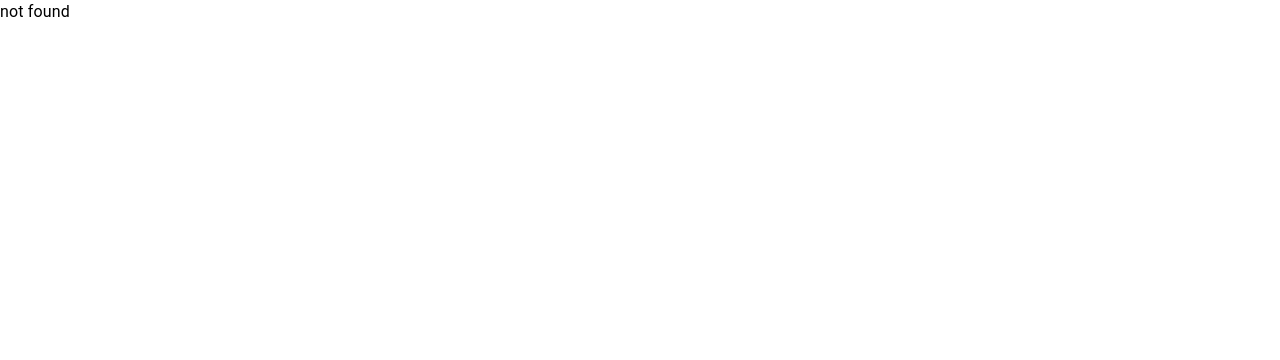
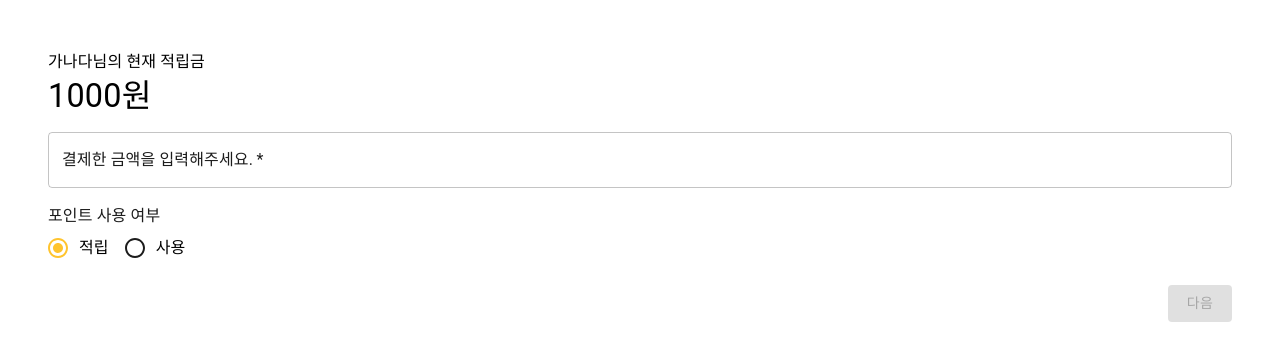
Before and after one commit to aha-point/front, a React (Create React App) app: page /UsePoint in a window 1280 px wide. Shown: the top 360 px of the page. Built offline with nearby package versions, Linux system fonts and the light colour scheme.

Commit message:
usepoint 페이지 추가

```diff
--- /dev/null
+++ b/src/Components/RadioButtonGroup.tsx
@@ -0,0 +1,48 @@
+import { FC, useEffect, useState } from 'react';
+import Radio from '@mui/material/Radio';
+import RadioGroup from '@mui/material/RadioGroup';
+import FormControlLabel from '@mui/material/FormControlLabel';
+import FormControl from '@mui/material/FormControl';
+import FormLabel from '@mui/material/FormLabel';
+
+interface RadioButtonItem {
+  value: string;
+  label: string;
+}
+interface RadioButtonGroupProps {
+  radioButtonGroupLabel: string;
+  radioButtonList: RadioButtonItem[];
+  defaultRadioButtonValue: string;
+  changePointUseState: React.Dispatch<React.SetStateAction<string>>;
+}
+
+const RadioButtonGroup: FC<RadioButtonGroupProps> = ({
+  radioButtonGroupLabel,
+  radioButtonList,
+  defaultRadioButtonValue,
+  changePointUseState,
+}: RadioButtonGroupProps) => {
+  const [value, setValue] = useState('getPoint');
+  useEffect(() => {
+    changePointUseState(value);
+  }, [value]);
+  return (
+    <FormControl>
+      <FormLabel id="demo-radio-buttons-group-label">{radioButtonGroupLabel}</FormLabel>
+      <RadioGroup
+        aria-labelledby="demo-radio-buttons-group-label"
+        row
+        value={value}
+        name="radio-buttons-group"
+        onChange={(e: any) => {
+          setValue(e.target.value);
+        }}
+      >
+        {radioButtonList.map((e, index) => (
+          <FormControlLabel key={index} value={e.value} control={<Radio />} label={e.label} />
+        ))}
+      </RadioGroup>
+    </FormControl>
+  );
+};
+export default RadioButtonGroup;
--- /dev/null
+++ b/src/Components/usePoint/InfoText.tsx
@@ -0,0 +1,29 @@
+import { Typography } from '@mui/material';
+import { FC } from 'react';
+import { Box } from '@mui/system';
+
+interface InfoTextProps {
+  pointUseStatus: string;
+  price: number;
+  userPoint: number;
+}
+
+const InfoText: FC<InfoTextProps> = ({ pointUseStatus, userPoint, price }: InfoTextProps) => {
+  return pointUseStatus === 'getPoint' ? (
+    <Box>
+      <span>{price}</span>원을 결제하여
+      <span>{Math.round(price * 0.1)}</span>포인트를 적립합니다.
+    </Box>
+  ) : (
+    <Box>
+      <span>{price}</span>원을 결제하여 <span>{userPoint > price ? price : userPoint}</span>포인트를
+      사용 후
+      <span>
+        {Math.round((price - userPoint) * 0.1) >= 0 ? Math.round((price - userPoint) * 0.1) : 0}
+      </span>
+      포인트를 적립합니다.
+    </Box>
+  );
+};
+
+export default InfoText;
--- a/src/Router.tsx
+++ b/src/Router.tsx
@@ -6,7 +6,7 @@ import { SignupStore } from './pages/SignupStore';
 import User from './pages/User';
 import SearchStore from './pages/SearchStore';
 import Detail from './pages/Detail';
-import PointUse from './pages/PointUse';
+import UsePoint from './pages/UsePoint';
 import StoreUser from './pages/StoreUser';
 const router = createBrowserRouter([
   {
@@ -45,6 +45,6 @@ const router = createBrowserRouter([
     path: '/detail/:detailId',
     element: <Detail />,
   },
-  { path: 'pointuse', element: <PointUse /> },
+  { path: 'UsePoint', element: <UsePoint /> },
 ]);
 export default router;
--- a/src/pages/PointUse.tsx
+++ /dev/null
@@ -1,30 +0,0 @@
-import { FC } from 'react';
-import { Typography } from '@mui/material';
-import { Box } from '@mui/system';
-
-interface PointUseProps {}
-
-const PointUse: FC<PointUseProps> = () => {
-  return (
-    <Box
-      width={'1200px'}
-      display="flex"
-      flexDirection={'column'}
-      margin={'0 auto'}
-      overflow={'scroll'}
-      pt={2}
-    >
-      <Box width={'100%'} pt={4}>
-        <Typography variant="subtitle1" color="initial">
-          가나다님의 현재 적립금
-        </Typography>
-        <Typography variant="h4" color="initial">
-          1000원
-        </Typography>
-      </Box>
-      <Box></Box>
-    </Box>
-  );
-};
-
-export default PointUse;
--- a/src/pages/SearchStore.tsx
+++ b/src/pages/SearchStore.tsx
@@ -33,8 +33,6 @@ const SearchStore: FC<IStoreUserProps> = (props) => {
 
   const dataFiltered = filterData(searchQuery, data);
   const clickListItem = (e: any) => {
-    console.log('click');
-    console.log(e, 'e');
     navigate(`/detail/${e}`);
   };
   return (
--- /dev/null
+++ b/src/pages/UsePoint.tsx
@@ -0,0 +1,72 @@
+import { FC, useEffect, useMemo, useState } from 'react';
+import { Button, Typography } from '@mui/material';
+import { Box } from '@mui/system';
+import TextField from '@mui/material/TextField';
+import RadioButtonGroup from '../Components/RadioButtonGroup';
+import InfoText from '../Components/usePoint/InfoText';
+
+interface PointUseProps {}
+
+const PointUse: FC<PointUseProps> = () => {
+  const [price, setPrice] = useState<number>(0);
+  const [userPoint, setUserPoint] = useState(1000);
+  const [pointUseStatus, setPointUseStatus] = useState('getPoint');
+
+  return (
+    <Box
+      maxWidth={'1200px'}
+      display="flex"
+      flexDirection={'column'}
+      margin={'0 auto'}
+      overflow={'scroll'}
+      pt={2}
+    >
+      <Box width={'100%'} p={1} pt={4}>
+        <Typography variant="subtitle1" color="initial">
+          가나다님의 현재 적립금
+        </Typography>
+        <Typography variant="h4" color="initial">
+          {`${userPoint}원`}
+        </Typography>
+      </Box>
+      <Box p={1}>
+        <TextField
+          onChange={(e: any) => {
+            setPrice(e.target.value);
+          }}
+          fullWidth
+          required
+          id="outlined-required"
+          type={'number'}
+          label="결제한 금액을 입력해주세요."
+        />
+      </Box>
+      <Box p={1}>
+        <RadioButtonGroup
+          radioButtonGroupLabel={'포인트 사용 여부'}
+          radioButtonList={[
+            { value: 'getPoint', label: '적립' },
+            { value: 'usePoint', label: '사용' },
+          ]}
+          defaultRadioButtonValue={pointUseStatus}
+          changePointUseState={setPointUseStatus}
+        />
+      </Box>
+      <Box p={1} display="flex" justifyContent={'space-between'}>
+        <Box>
+          {price !== 0 ? (
+            <InfoText pointUseStatus={pointUseStatus} userPoint={userPoint} price={price} />
+          ) : (
+            ''
+          )}
+        </Box>
+        <Button disabled={!price ? true : false} variant="contained">
+          다음
+        </Button>
+      </Box>
+      <Box p={1} display="flex" justifyContent={'right'}></Box>
+    </Box>
+  );
+};
+
+export default PointUse;
```
